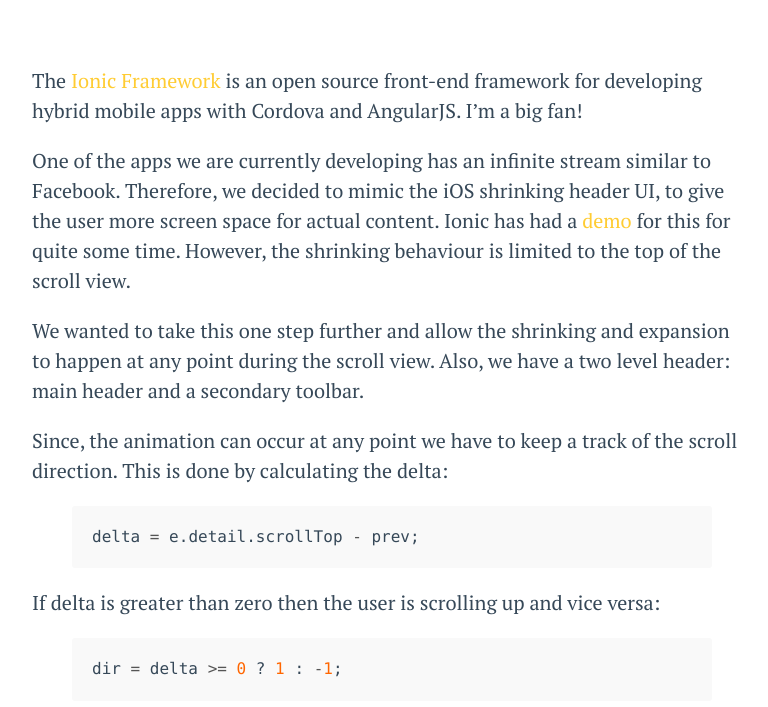
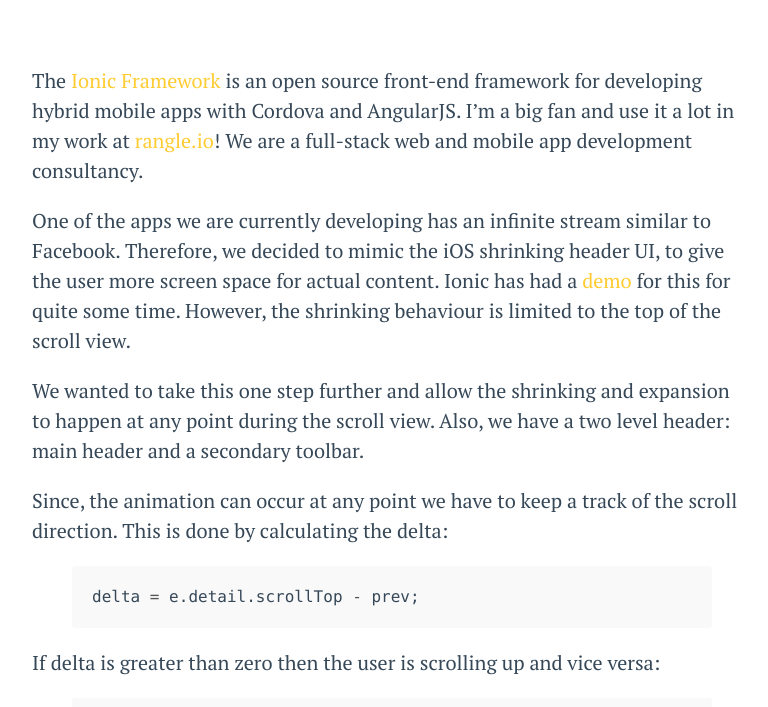
Before and after one commit to winkerVSbecks/le-blog, a Jekyll site: the page built from _posts/2014-06-25-shrinking-header-footer.md, in a window 1280 px wide and 900 px high, scrolled down 331 px, cut to the strip 193-900 px from the top of the window. Shown: the whole strip, without its empty margins (248-1016 px from the left). Built offline with Jekyll 4.4.1, drawn with Linux system fonts in a browser that asks for light colours; Markdown is read by kramdown in place of the engine named in the settings.

Commit message:
minor edit

```diff
--- a/_posts/2014-06-25-shrinking-header-footer.md
+++ b/_posts/2014-06-25-shrinking-header-footer.md
@@ -8,7 +8,7 @@
 
 <br/>
 
-The [Ionic Framework](http://ionicframework.com/) is an open source front-end framework for developing hybrid mobile apps with Cordova and AngularJS. I'm a big fan!
+The [Ionic Framework](http://ionicframework.com/) is an open source front-end framework for developing hybrid mobile apps with Cordova and AngularJS. I'm a big fan and use it a lot in my work at [rangle.io](http://rangle.io)! We are a full-stack web and mobile app development consultancy.
 
 One of the apps we are currently developing has an infinite stream similar to Facebook. Therefore, we decided to mimic the iOS shrinking header UI, to give the user more screen space for actual content. Ionic has had a [demo](http://codepen.io/ionic/pen/hIzFp) for this for quite some time. However, the shrinking behaviour is limited to the top of the scroll view.
 
```
